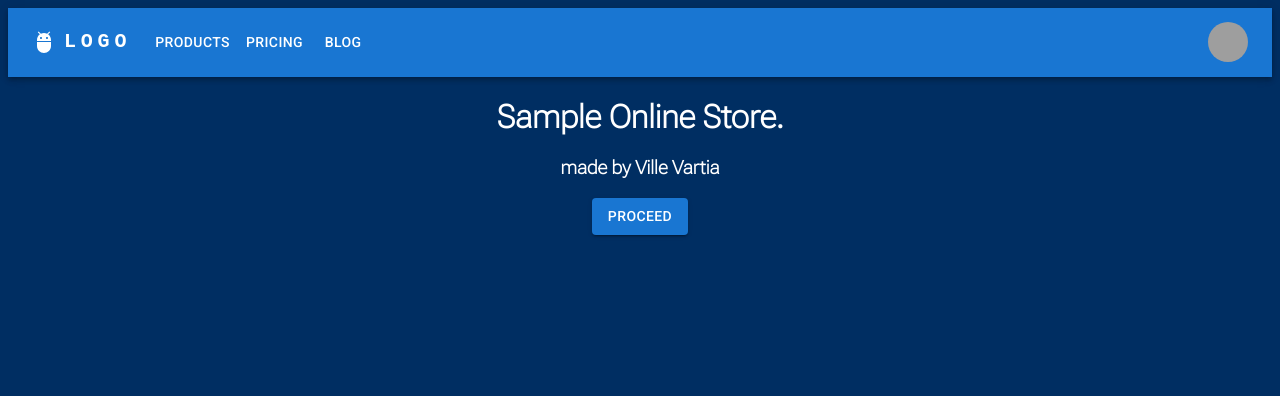
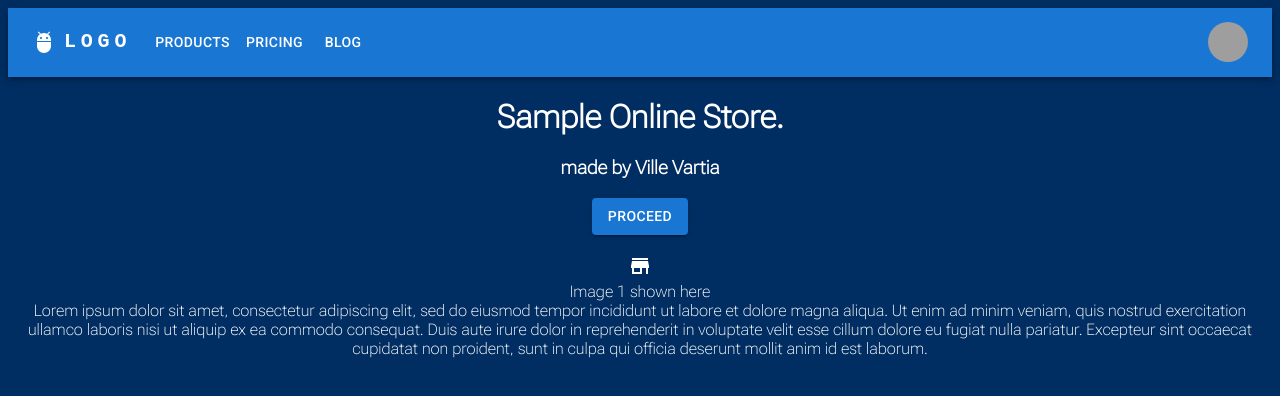
Before and after one commit to stevari/sampleonlinestore, a React (Create React App) app: page / in a window 1280 px wide. Shown: the top 396 px of the page. Built offline with nearby package versions, Linux system fonts and the light colour scheme; grey boxes are pictures that could not be loaded.

Commit message:
added a Card component base and implemented it

```diff
--- a/src/App.js
+++ b/src/App.js
@@ -2,6 +2,8 @@
 import './App.css';
 import CustomButton from './components/CustomBtn';
 import Navbar from './components/NavBar';
+import Card from './components/Card';
+
 function App() {
   return (
 
@@ -10,6 +12,14 @@ function App() {
       <h1>Sample Online Store.</h1>
       <h3>made by Ville Vartia</h3>
       <CustomButton txt = "proceed"/>
+      <div>
+        <br/>
+      <Card
+        className="section"
+        title="Image 1 shown here"
+        description="Lorem ipsum dolor sit amet, consectetur adipiscing elit, sed do eiusmod tempor incididunt ut labore et dolore magna aliqua. Ut enim ad minim veniam, quis nostrud exercitation ullamco laboris nisi ut aliquip ex ea commodo consequat. Duis aute irure dolor in reprehenderit in voluptate velit esse cillum dolore eu fugiat nulla pariatur. Excepteur sint occaecat cupidatat non proident, sunt in culpa qui officia deserunt mollit anim id est laborum."
+        />
+      </div>
 
     </div>
   );
--- /dev/null
+++ b/src/components/Card.js
@@ -0,0 +1,25 @@
+import React from 'react'
+import StoreIcon from '@mui/icons-material/Store';
+export default function Card(props) {
+  return (
+    <div className={props.className}>
+        <div className="small-div">
+            <i className={props.className}></i>
+            <StoreIcon/>
+        </div>
+
+
+    <div className='big-div'>
+        <span className='div-title'>
+            {props.title}
+        </span>
+        <br/>
+        <span>
+            {props.description}
+        </span>
+    </div>
+    </div>
+
+
+  )
+}
```
